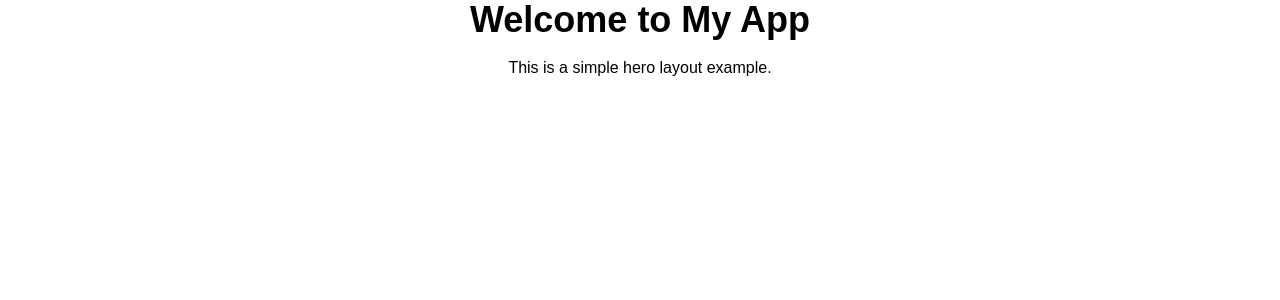
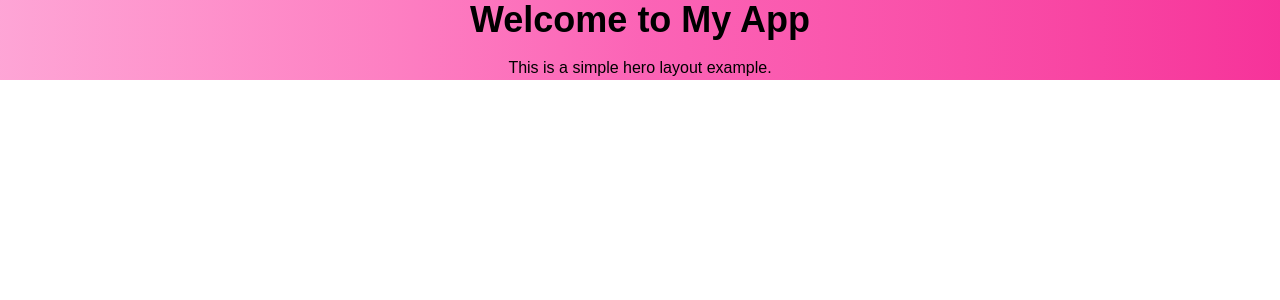
Before and after one commit to ogonekmateusz/makowiec-torty-cooking-website, a React (Vite) app: page / in a window 1280 px wide. Shown: the top 300 px of the page. Built offline with nearby package versions, Linux system fonts and the light colour scheme.

Commit message:
add hero layout style

```diff
--- a/src/layouts/hero-layout.jsx
+++ b/src/layouts/hero-layout.jsx
@@ -2,7 +2,7 @@ import React from 'react'
 
 export default function HeroLayout({ children }) {
   return (
-    <div className="hero-layout">
+    <div className="hero-layout w-full bg-linear-to-r from-pink-300 via-pink-400 to-pink-500">
       {children}
     </div>
   )
```
